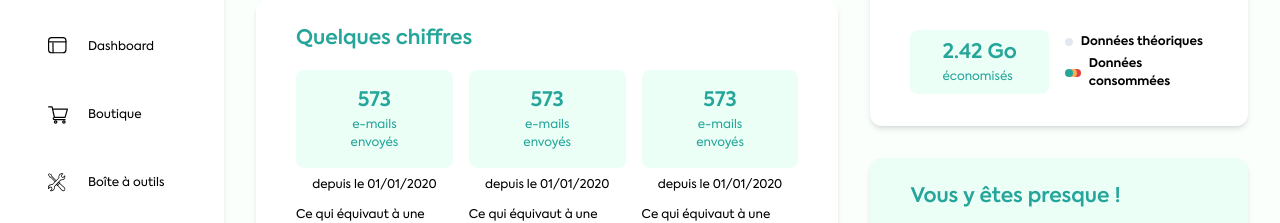
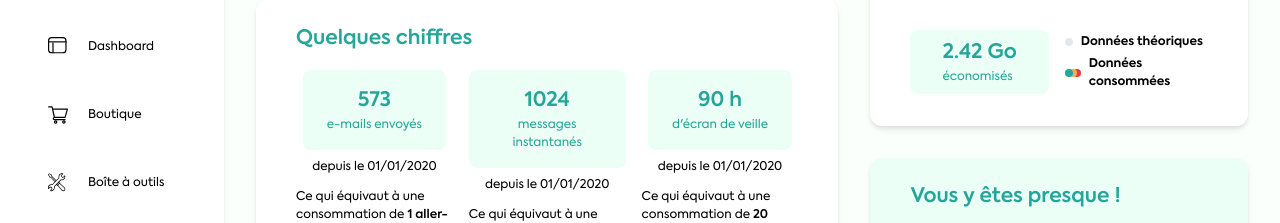
Before and after one commit to Glascode/e-low, a Nuxt app: page /dashboard in a window 1280 px wide. Shown: the part 336-559 px from the top of the page. Built offline with nearby package versions, Linux system fonts and the light colour scheme.

Commit message:
Update cards

```diff
--- a/pages/dashboard.vue
+++ b/pages/dashboard.vue
@@ -12,7 +12,7 @@
         <h2 class="heading mb-4">Quelques chiffres</h2>
         <div class="flex justify-between -mx-2">
           <div class="w-full md:w-1/3 flex flex-col items-center px-2">
-            <div class="mb-2 py-4 px-8 text-center bg-primary-light rounded-lg">
+            <div class="mb-2 py-4 px-6 text-center bg-primary-light rounded-lg">
               <h3 class="heading">573</h3>
               <div class="text-primary">e-mails envoyés</div>
             </div>
@@ -21,18 +21,18 @@
           </div>
 
           <div class="w-full md:w-1/3 flex flex-col items-center px-2">
-            <div class="mb-2 py-4 px-8 text-center bg-primary-light rounded-lg">
-              <h3 class="heading">573</h3>
-              <div class="text-primary">e-mails envoyés</div>
+            <div class="mb-2 py-4 px-6 text-center bg-primary-light rounded-lg">
+              <h3 class="heading">1024</h3>
+              <div class="text-primary">messages instantanés</div>
             </div>
             <div class="mb-3">depuis le 01/01/2020</div>
             <p>Ce qui équivaut à une consommation de <span class="font-semibold">30 douches par jour</span></p>
           </div>
 
           <div class="w-full md:w-1/3 flex flex-col items-center px-2">
-            <div class="mb-2 py-4 px-8 text-center bg-primary-light rounded-lg">
-              <h3 class="heading">573</h3>
-              <div class="text-primary">e-mails envoyés</div>
+            <div class="mb-2 py-4 px-6 text-center bg-primary-light rounded-lg">
+              <h3 class="heading">90&nbsp;h</h3>
+              <div class="text-primary">d'écran de veille</div>
             </div>
             <div class="mb-3">depuis le 01/01/2020</div>
             <p>Ce qui équivaut à une consommation de <span class="font-semibold">20 trajets en voiture Paris-Bruxelles</span></p>
```
